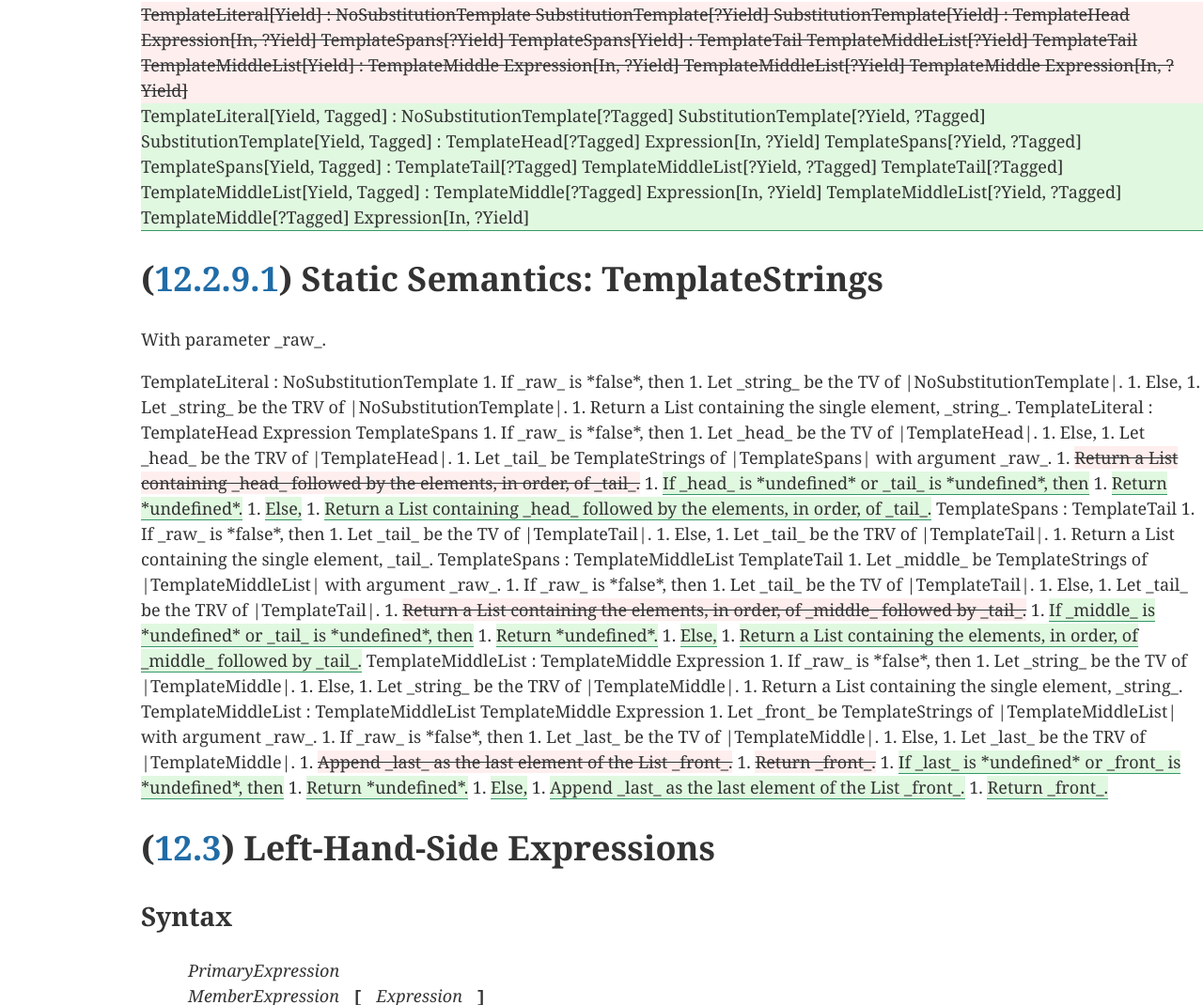
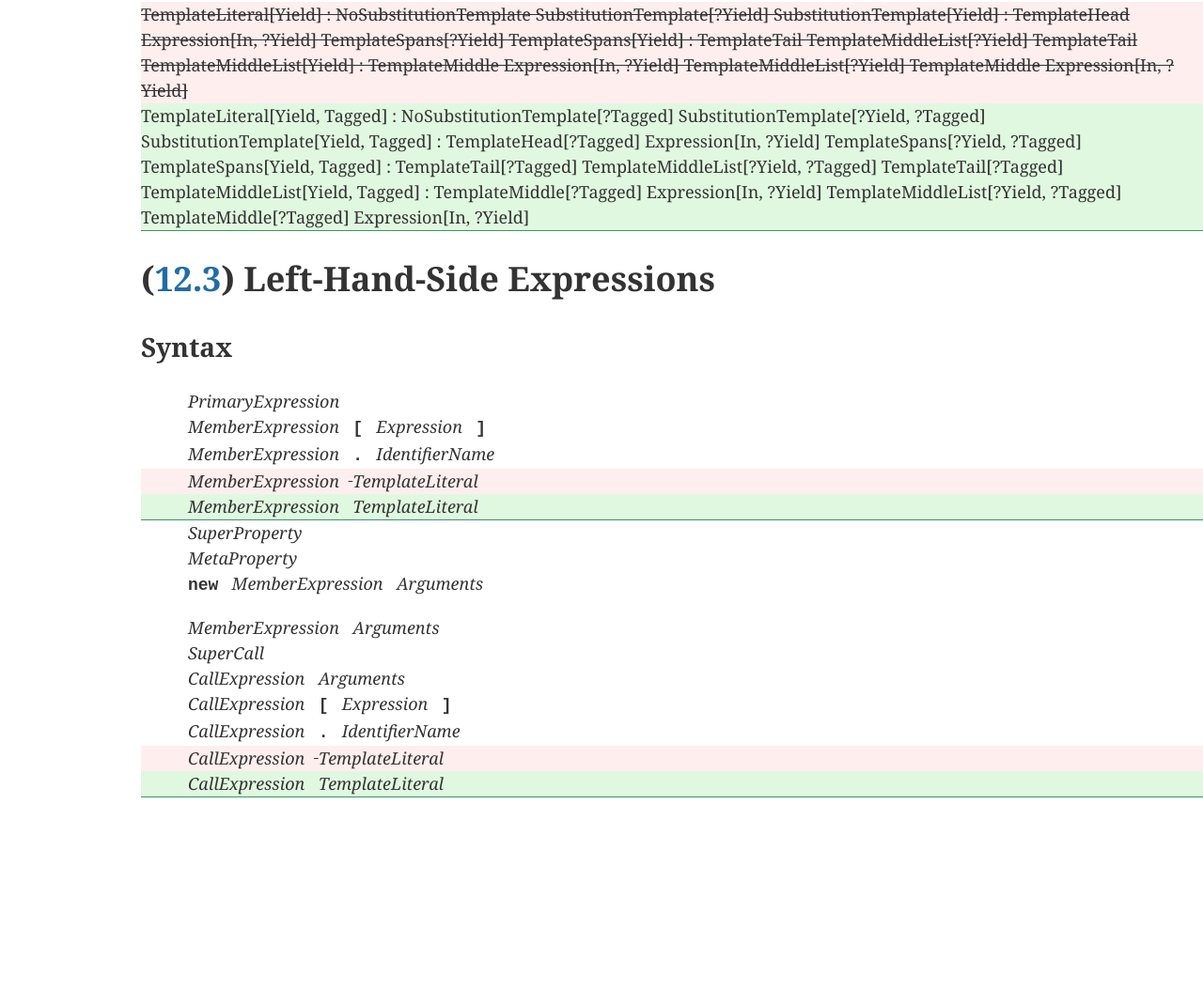
Before and after one commit to tc39/template-literal-revision, a website: page proposal.html in a window 1280 px wide. Shown: the part 7273-8343 px from the top of the page at 94% size. After the commit the page ends 8140 px from the top, so only its background shows below. Drawn offline with nearby package versions, Linux system fonts and the light colour scheme.

Commit message:
Remove change to GetTemplateStrings

```diff
--- a/proposal.html
+++ b/proposal.html
@@ -560,7 +560,7 @@ toc: true
 </emu-clause>
 
 <!-- es6num="12.2.9.1" -->
-<emu-clause id="sec-static-semantics-templatestrings">
+<!-- <emu-clause id="sec-static-semantics-templatestrings">
   <h1>(<a href="https://tc39.github.io/ecma262/#sec-static-semantics-templatestrings">12.2.9.1</a>) Static Semantics: TemplateStrings</h1>
   <p>With parameter _raw_.</p>
   <emu-grammar>TemplateLiteral : NoSubstitutionTemplate</emu-grammar>
@@ -628,7 +628,7 @@ toc: true
       1. <ins>Append _last_ as the last element of the List _front_.</ins>
       1. <ins>Return _front_.</ins>
   </emu-alg>
-</emu-clause>
+</emu-clause> -->
 
 <!-- es6num="12.3" -->
 <emu-clause id="sec-left-hand-side-expressions">
@@ -706,27 +706,6 @@ toc: true
 
   </emu-production>
 
-  <!-- <emu-grammar>
-    MemberExpression[Yield] :
-      PrimaryExpression[?Yield]
-      MemberExpression[?Yield] `[` Expression[In, ?Yield] `]`
-      MemberExpression[?Yield] `.` IdentifierName
-      MemberExpression[?Yield] TemplateLiteral[?Yield, Tagged]
-      SuperProperty[?Yield]
-      MetaProperty
-      `new` MemberExpression[?Yield] Arguments[?Yield]
-  </emu-grammar>
- -->
-
-  <!-- <emu-grammar>
-    CallExpression[Yield] :
-      MemberExpression[?Yield] Arguments[?Yield]
-      SuperCall[?Yield]
-      CallExpression[?Yield] Arguments[?Yield]
-      CallExpression[?Yield] `[` Expression[In, ?Yield] `]`
-      CallExpression[?Yield] `.` IdentifierName
-      CallExpression[?Yield] TemplateLiteral[?Yield, Tagged]
-  </emu-grammar> -->
 
   </emu-grammar>
 </emu-clause>
```
